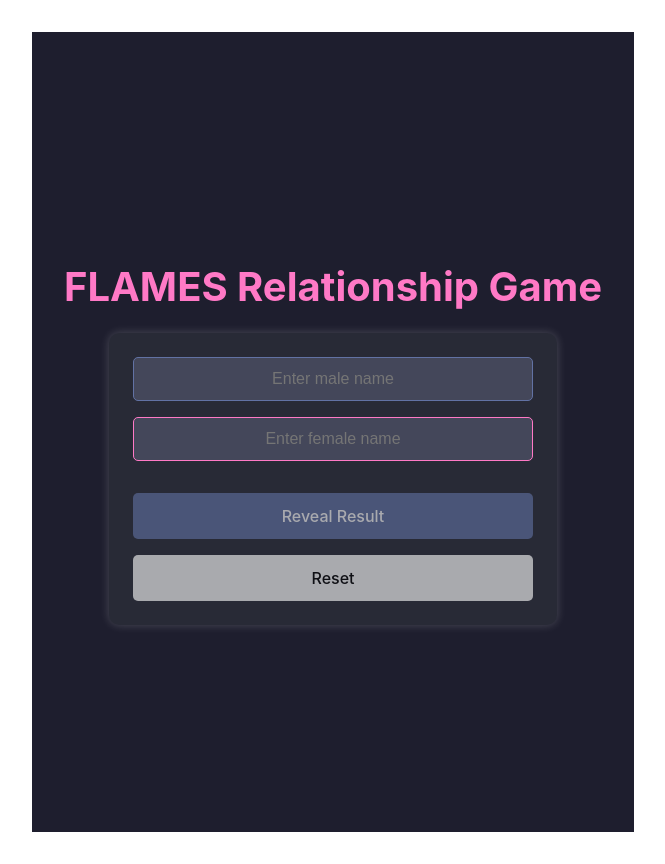
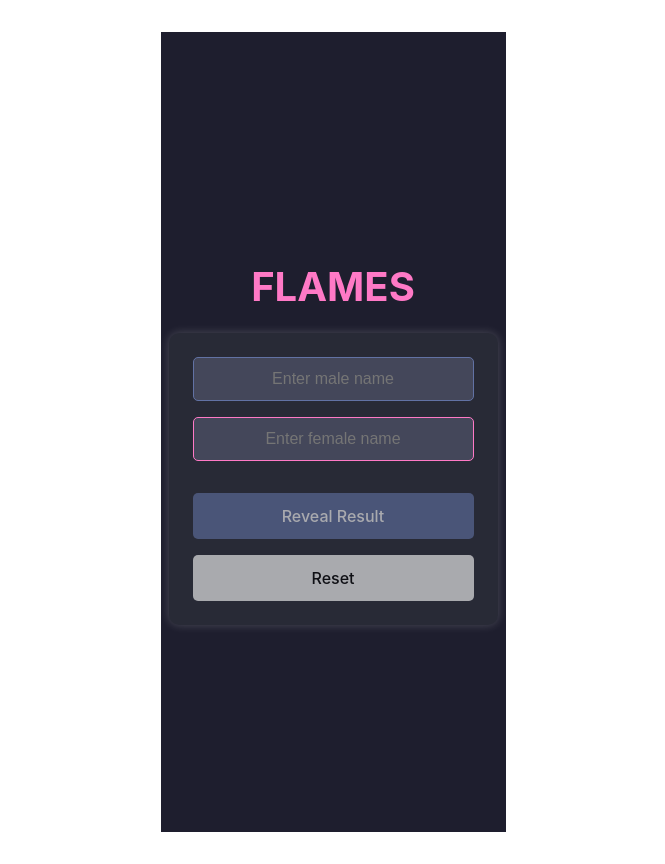
Before and after one commit to sangram72/Flames, a React (Vite) app: page / in a window 1280 px wide. Shown: the whole page, without its empty margins (307-972 px from the left). Built offline with nearby package versions, Linux system fonts and the light colour scheme.

Commit message:
Update Home.jsx

```diff
--- a/src/Components/Home/Home.jsx
+++ b/src/Components/Home/Home.jsx
@@ -87,7 +87,7 @@ function Home() {
           color: "#ff79c6",
         }}
       >
-        FLAMES Relationship Game
+        FLAMES
       </h1>
 
       <div
```
